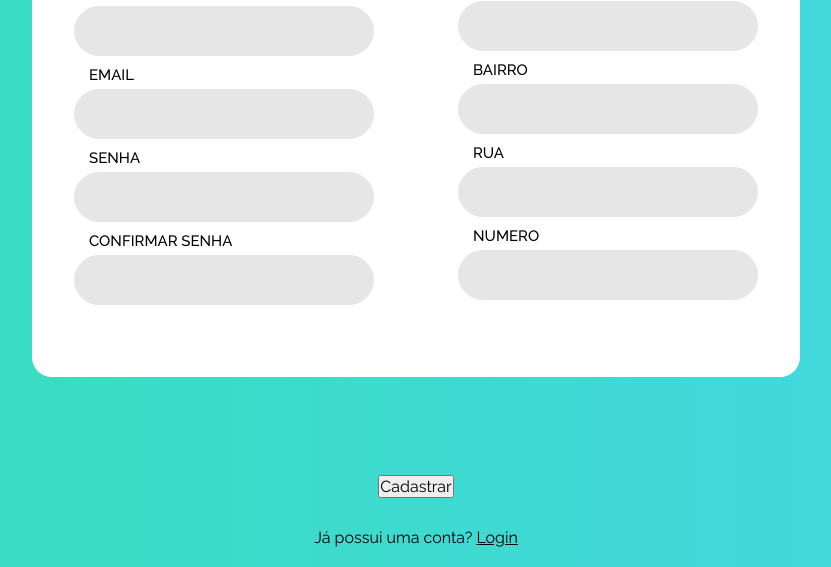
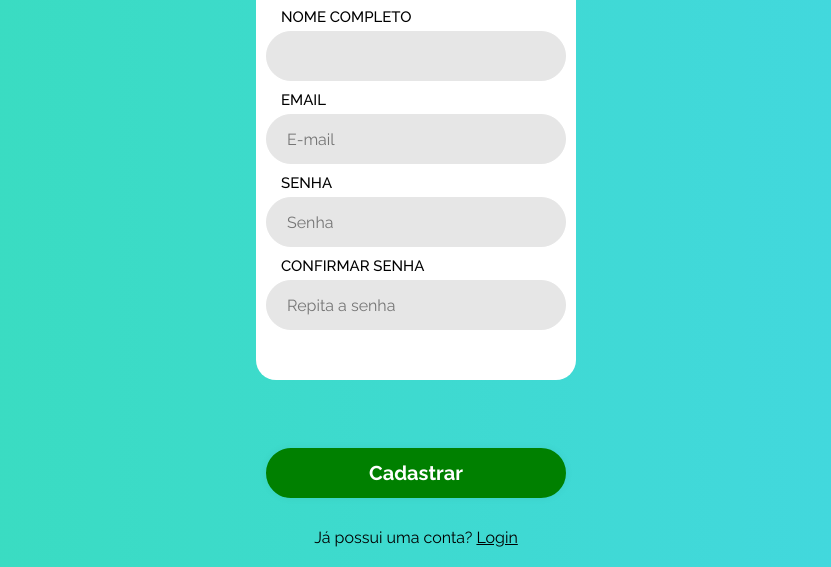
Before and after one commit to vicenteels/paginainicial, a plain HTML site: page cadastro-usuario/cad.usuario.html in a window 1280 px wide. Shown: the part 233-800 px from the top of the page, without its empty margins (224-1055 px from the left). Drawn offline with Linux system fonts and the light colour scheme.

Commit message:
mudança

```diff
--- a/cadastro-usuario/cad.usuario.html
+++ b/cadastro-usuario/cad.usuario.html
@@ -17,47 +17,21 @@
               </div>
 
               <div class="inputs">
-                <span id="email">EMAIL</span>
-                <input type="text" />
+                <span id="email" >EMAIL</span>
+                <input type="text" placeholder="E-mail"/>
               </div>
 
               <div class="inputs">
-                <span id="senha">SENHA</span>
-                <input type="password" />
+                <span id="senha" >SENHA</span>
+                <input type="password" placeholder="Senha" minlength="6"/>
               </div>
 
               <div class="inputs">
-                <span>CONFIRMAR SENHA</span>
-                <input type="password" />
+                <span >CONFIRMAR SENHA</span>
+                <input type="password" placeholder="Repita a senha" minlength="6"/>
               </div>
             </div>
         </div>
-
-        <div class="box-endereco">
-            <div class="texto-titulo">Endereço</div>
-            <div class="inputs-box">
-              <div class="inputs">
-                <span>CIDADE</span>
-                <input type="text" />
-              </div>
-
-              <div class="inputs">
-                <span>BAIRRO </span>
-                <input type="text" />
-              </div>
-
-              <div class="inputs">
-                <span>RUA</span>
-                <input type="text" />
-              </div>
-
-              <div class="inputs">
-                <span>NUMERO</span>
-                <input type="number"/>
-              </div>
-            </div>
-        </div>
-
     </div>
     <button id="submit" class="button">Cadastrar</button>
     <div class="voltar-login">
@@ -67,9 +41,14 @@
       </span>
     </div>
   </body>
-  <script src="https://www.gstatic.com/firebasejs/10.12.3/firebase-app-compat.js"></script>
-  <script src="https://www.gstatic.com/firebasejs/10.12.3/firebase-auth-compat.js"></script>
-  <script>
+  <script src="../../firebase-init.js"></script>
+  <script type="module">
+    import { initializeApp } from "https://www.gstatic.com/firebasejs/10.8.1/firebase-app.js";
+    import {
+      getAuth,
+      createUserWithEmailAndPassword,
+    } from "https://www.gstatic.com/firebasejs/10.8.1/firebase-auth.js";
+
     // TODO: Add SDKs for Firebase products that you want to use
     // https://firebase.google.com/docs/web/setup#available-libraries
 
@@ -82,8 +61,6 @@
       messagingSenderId: "76657489483",
       appId: "1:76657489483:web:d8f051621c13e9e29abfce"
     };
-            firebase.initialize(firebaseConfig);
-
 
     // Initialize Firebase
     const app = initializeApp(firebaseConfig);
@@ -98,8 +75,6 @@
       const email = document.getElementById("email").value;
       const senha = document.getElementById("senha").value;
 
-
-
       createUserWithEmailAndPassword(auth, email, senha)
       .then((userCredential) => {
       // Signed in
@@ -111,21 +86,10 @@
       .catch((error) => {
         const errorCode = error.code;
         const errorMessage = error.message;
-                  alert("deu certo");
+        alert("error");
       // ..
     });
-                console('antes');
-                firebase.auth().signInWithEmailAndPassword("any@email.com", "123456").then(response => {
-                    console.log('sucess', response)
-                }).catch(error => {
-                    console.log('error', error)
 
   });
-                console.log('depois')
-
-            });
-
   </script>
-  </script>
-
 </html>
--- a/cadastro-usuario/css/cad.usuario.css
+++ b/cadastro-usuario/css/cad.usuario.css
@@ -50,26 +50,14 @@ body{
 
 .boxcadastro{
     height: 80%;
-    width: 30%;
+    width: 25%;
     background-color: white;
     display: flex;
     flex-direction: column;
     align-items: center;
     justify-content: center;
     gap: 30px;
-    border-radius: 20px 0 0 20px;
-}
-
-.box-endereco{
-    height: 80%;
-    width: 30%;
-    background-color: white;
-    display: flex;
-    flex-direction: column;
-    align-items: center;
-    justify-content: center;
-    gap: 20px;
-    border-radius: 0 20px 20px 0;
+    border-radius: 20px;
 }
 
 .texto-titulo{
@@ -116,7 +104,7 @@ body{
     text-decoration: none;
 }
 
-.botao-continuar button{
+.button{
     width: 300px;
     height: 50px;
     border-radius: 30px;
@@ -131,13 +119,14 @@ body{
     color: white;
     font-size: 20px;
     border: 2px solid green;
+    margin-top: -30px;
 }
 
-.botao-continuar button:hover{
+.button:hover{
     background-color: rgb(230, 230, 230);
     color:green;
     border: 2px solid green;
-
+    cursor: pointer;
 }
 
 .voltar-login{
```
Also changed, not shown: firebase-init.js (deleted, +0 -9 lines). Lines whose indentation alone changed are shown as unchanged.
